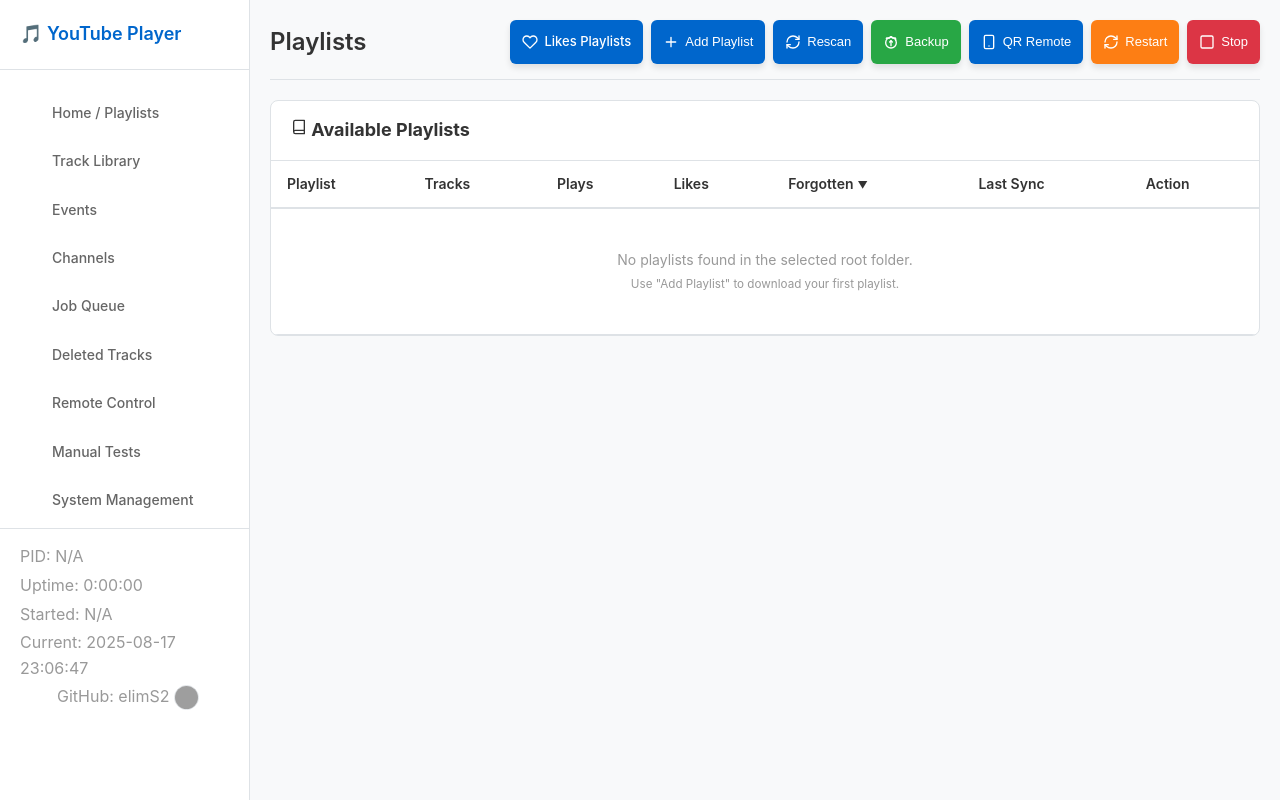
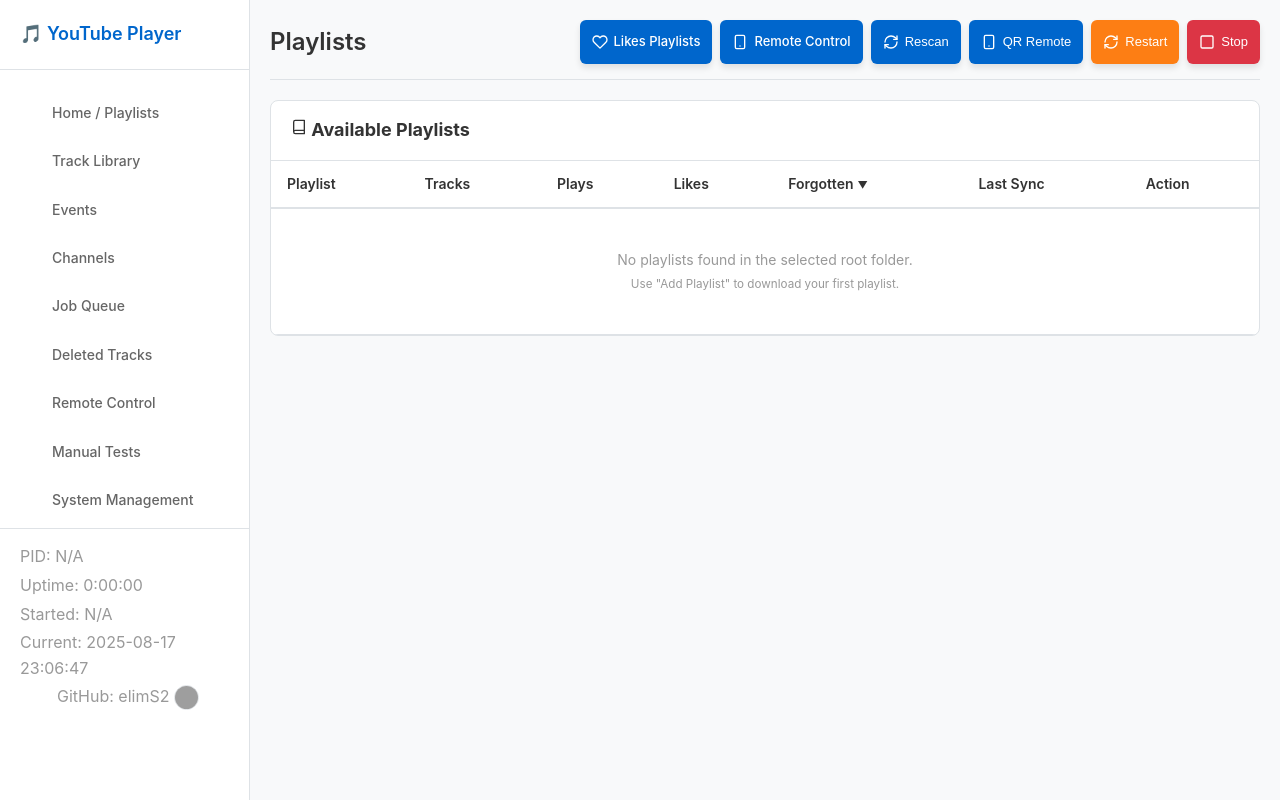
Before and after one commit to elimS2/SyncPlay-Hub, a Flask app: template templates/playlists.html in a window 1280 px wide. Run offline with Flask 3, Linux system fonts and the light colour scheme; the template is opened without the code that fills it, so the values that code supplies are empty; parts of the project's set-up code (start-up, migrations or seed data) failed here and were passed over; grey boxes are pictures that could not be loaded.

Commit message:
refactor: update playlists UI and remove unused functionality
- Replaced the "Add Playlist" button with a link to the remote control page, enhancing navigation.
- Removed the backup button and its associated functionality, streamlining the interface.
- Updated the button for rescanning to maintain consistency in UI elements.
- Cleaned up JavaScript code by removing obsolete event listeners related to the removed buttons.

Technical details:
- The "Add Playlist" button was changed to an anchor tag linking to "/remote" for better user experience.
- The backup functionality was deemed unnecessary and removed to simplify the codebase.

Impact:
- This refactor improves the user interface by reducing clutter and enhancing navigation, leading to a more intuitive user experience.
Files modified:
- templates/playlists.html
- static/js/modules/player/playlist-utils.js

```diff
--- a/templates/playlists.html
+++ b/templates/playlists.html
@@ -104,12 +104,13 @@
             </svg>
             Likes Playlists
           </a>
-          <button id="addPlBtn" class="btn btn-primary">
+          <a href="/remote" class="btn btn-primary" style="text-decoration: none; display: inline-flex; align-items: center;">
             <svg width="16" height="16" viewBox="0 0 24 24" fill="none" stroke="currentColor" stroke-width="2" stroke-linecap="round" stroke-linejoin="round">
-              <path d="M5 12h14m-7-7v14"/>
+              <rect width="14" height="20" x="5" y="2" rx="2" ry="2"></rect>
+              <path d="M12 18h.01"></path>
             </svg>
-            Add Playlist
-          </button>
+            Remote Control
+          </a>
           <button id="scanBtn" class="btn btn-primary">
             <svg width="16" height="16" viewBox="0 0 24 24" fill="none" stroke="currentColor" stroke-width="2" stroke-linecap="round" stroke-linejoin="round">
               <path d="M3 12a9 9 0 0 1 9-9 9.75 9.75 0 0 1 6.74 2.74L21 8"/>
@@ -119,15 +120,7 @@
             </svg>
             Rescan
           </button>
-          <button id="backupBtn" class="btn btn-success">
-            <svg width="16" height="16" viewBox="0 0 24 24" fill="none" stroke="currentColor" stroke-width="2" stroke-linecap="round" stroke-linejoin="round">
-              <circle cx="12" cy="13" r="8"></circle>
-              <path d="M5 7a1 1 0 0 1 1-1h4l1-2h2l1 2h4a1 1 0 0 1 1 1v2.5"></path>
-              <path d="M12 17.5V10l-2 2"></path>
-              <path d="m12 10 2 2"></path>
-            </svg>
-            Backup
-          </button>
+
           <button id="qrBtn" class="btn btn-primary">
             <svg width="16" height="16" viewBox="0 0 24 24" fill="none" stroke="currentColor" stroke-width="2" stroke-linecap="round" stroke-linejoin="round">
               <rect width="14" height="20" x="5" y="2" rx="2" ry="2"></rect>
@@ -304,59 +297,7 @@
         }
     });
 
-    // Add Playlist
-    const addBtn = document.getElementById('addPlBtn');
-    addBtn?.addEventListener('click', async () => {
-        const url = prompt('Enter YouTube playlist URL:');
-        if(!url) return;
-        addBtn.disabled = true;
-        addBtn.innerHTML = '⏳ Adding...';
-        try{
-            const res = await fetch('/api/add_playlist', {
-                method:'POST',
-                headers:{'Content-Type':'application/json'},
-                body:JSON.stringify({url})
-            });
-            const data = await res.json();
-            if(data.status==='started'){
-                alert('✅ Playlist download started. It will appear once finished.');
-            }else if(data.status==='exists'){
-                alert('ℹ️ Playlist already exists.');
-            }else{
-                alert('❌ Error: '+ (data.message || 'unknown'));
-            }
-        }catch(err){
-            alert('❌ Request failed: '+err);
-        }finally{
-            addBtn.disabled = false;
-            addBtn.innerHTML = '➕ Add Playlist';
-        }
-    });
 
-    // Backup Database
-    const backupBtn = document.getElementById('backupBtn');
-    backupBtn?.addEventListener('click', async () => {
-        backupBtn.disabled = true;
-        backupBtn.innerHTML = '⏳ Creating...';
-        try{
-            const res = await fetch('/api/backup', {
-                method:'POST',
-                headers:{'Content-Type':'application/json'}
-            });
-            const data = await res.json();
-            if(data.status==='ok'){
-                const sizeStr = data.size_bytes ? ` (${(data.size_bytes / (1024*1024)).toFixed(1)} MB)` : '';
-                alert(`✅ Database backup created successfully!${sizeStr}\nTimestamp: ${data.timestamp}`);
-            }else{
-                alert('❌ Backup error: '+ (data.message || 'unknown'));
-            }
-        }catch(err){
-            alert('❌ Request failed: '+err);
-        }finally{
-            backupBtn.disabled = false;
-            backupBtn.innerHTML = '💾 Backup';
-        }
-    });
 
     // Restart Server
     const restartBtn = document.getElementById('restartBtn');
```
